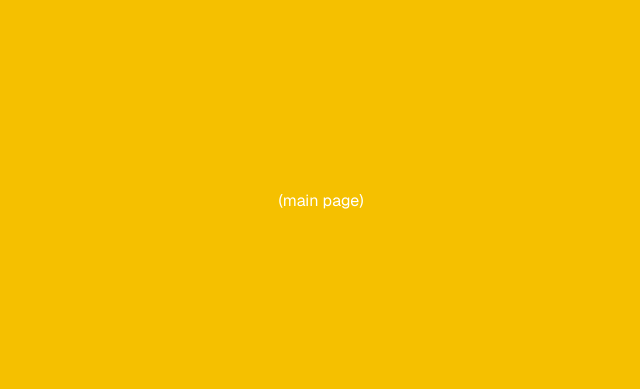
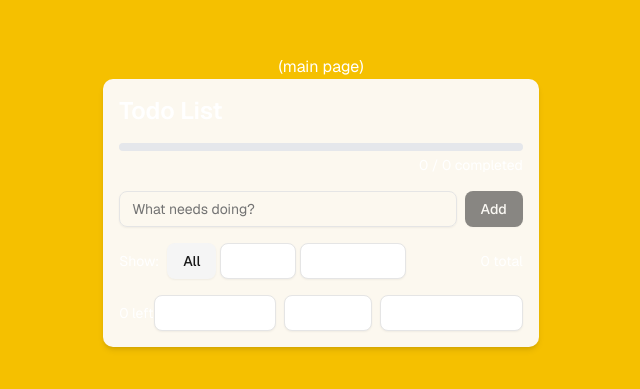
Before and after one commit to SownN207/Hackathon2025_HangMan, a Next.js app: page / in a window 1280 px wide. Shown: the part 199-588 px from the top of the page, without its empty margins (319-959 px from the left). Built offline with nearby package versions, Linux system fonts and the light colour scheme.

Commit message:
finish progress tracker

```diff
--- a/package.json
+++ b/package.json
@@ -23,12 +23,14 @@
     "@libsql/client": "^0.14.0",
     "@radix-ui/react-checkbox": "^1.3.3",
     "@radix-ui/react-label": "^2.1.7",
+    "@radix-ui/react-progress": "^1.1.7",
     "@radix-ui/react-slot": "^1.2.3",
     "@t3-oss/env-nextjs": "^0.12.0",
     "card": "link:/components/ui/card",
     "class-variance-authority": "^0.7.1",
     "clsx": "^2.1.1",
     "drizzle-orm": "^0.41.0",
+    "framer-motion": "^12.23.12",
     "lucide-react": "^0.542.0",
     "next": "^15.2.3",
     "react": "^19.0.0",
--- a/src/app/page.tsx
+++ b/src/app/page.tsx
@@ -1,9 +1,11 @@
 import Link from "next/link";
+import TodoList from "~/components_todolist/todolist";
 
 export default function HomePage() {
   return (
     <main className="flex min-h-screen flex-col items-center justify-center bg-[#F5C000] text-white">
       (main page)
+      <TodoList />
     </main>
   );
 }
--- /dev/null
+++ b/src/components/ui/progress.tsx
@@ -0,0 +1,31 @@
+"use client"
+
+import * as React from "react"
+import * as ProgressPrimitive from "@radix-ui/react-progress"
+
+import { cn } from "~/lib/utils"
+
+function Progress({
+  className,
+  value,
+  ...props
+}: React.ComponentProps<typeof ProgressPrimitive.Root>) {
+  return (
+    <ProgressPrimitive.Root
+      data-slot="progress"
+      className={cn(
+        "bg-primary/20 relative h-2 w-full overflow-hidden rounded-full",
+        className
+      )}
+      {...props}
+    >
+      <ProgressPrimitive.Indicator
+        data-slot="progress-indicator"
+        className="bg-primary h-full w-full flex-1 transition-all"
+        style={{ transform: `translateX(-${100 - (value || 0)}%)` }}
+      />
+    </ProgressPrimitive.Root>
+  )
+}
+
+export { Progress }
--- a/src/components_todolist/todolist.tsx
+++ b/src/components_todolist/todolist.tsx
@@ -3,36 +3,35 @@
 import React, { useEffect, useState, useRef } from "react";
 import { Button } from "~/components/ui/button";
 import { Input } from "~/components/ui/input";
+import { Progress } from "~/components/ui/progress";
 import TodoItem from "./todo_item";
 import type { Todo } from "~/types/todo_types";
-
+import { motion, AnimatePresence } from "framer-motion";
 
 export default function TodoList() {
-	const [todos, setTodos] = useState<Todo[]>(() => {
-		try {
-			const raw = localStorage.getItem("shadcn_todos_v1");
-			return raw ? (JSON.parse(raw) as Todo[]) : [];
-		} catch {
-			return [];
-		}
-	});
-
+  const [todos, setTodos] = useState<Todo[]>([]);
   const [text, setText] = useState("");
   const [editingId, setEditingId] = useState<string | null>(null);
   const [filter, setFilter] = useState<"all" | "active" | "completed">("all");
   const inputRef = useRef<HTMLInputElement | null>(null);
 
   useEffect(() => {
+    try {
+      const raw = localStorage.getItem("shadcn_todos_v1");
+      if (raw) setTodos(JSON.parse(raw));
+    } catch {}
+  }, []);
+
+  useEffect(() => {
     localStorage.setItem("shadcn_todos_v1", JSON.stringify(todos));
   }, [todos]);
 
-
-	function addTodo(e?: React.FormEvent) {
+  const addTodo = (e?: React.FormEvent) => {
     e?.preventDefault();
     const trimmed = text.trim();
     if (!trimmed) return;
     const newTodo: Todo = {
-			id: Math.random().toString(36).slice(2, 9),
+      id: crypto.randomUUID(),
       text: trimmed,
       completed: false,
       createdAt: Date.now(),
@@ -40,35 +39,26 @@ export default function TodoList() {
     setTodos((t) => [newTodo, ...t]);
     setText("");
     inputRef.current?.focus();
-	}
+  };
 
-	function toggle(id: string) {
+  const toggle = (id: string) => {
     setTodos((t) => t.map((x) => (x.id === id ? { ...x, completed: !x.completed } : x)));
-	}
+  };
 
+  const remove = (id: string) => {
+    setTodos((t) => t.filter((x) => x.id !== id));
+  };
 
-	function remove(id: string) {
-		setTodos((t) => t.filter((x) => x.id !== id));
-	}
+  const startEdit = (id: string) => setEditingId(id);
 
-
-	function startEdit(id: string) {
-		setEditingId(id);
-	}
-
-
-	function saveEdit(id: string, newText: string) {
+  const saveEdit = (id: string, newText: string) => {
     const trimmed = newText.trim();
     if (!trimmed) remove(id);
     else setTodos((t) => t.map((x) => (x.id === id ? { ...x, text: trimmed } : x)));
     setEditingId(null);
-	}
+  };
 
-
-	function clearCompleted() {
-		setTodos((t) => t.filter((x) => !x.completed));
-	}
-
+  const clearCompleted = () => setTodos((t) => t.filter((x) => !x.completed));
 
   const shown = todos.filter((t) => {
     if (filter === "active") return !t.completed;
@@ -76,12 +66,32 @@ export default function TodoList() {
     return true;
   });
 
+  const completedCount = todos.filter((t) => t.completed).length;
+  const progressValue = todos.length ? (completedCount / todos.length) * 100 : 0;
 
   return (
-		<div className="max-w-xl mx-auto p-4 bg-[#FCF8FE] rounded shadow space -y-4 text-black mt-10">
+    <div
+      className="max-w-xl mx-auto p-4 rounded-lg shadow-md"
+      style={{ backgroundColor: "#FCF8EF" }}
+    >
       <h1 className="text-2xl font-semibold mb-4">Todo List</h1>
 
-			<form onSubmit={addTodo} className="mb-4 flex gap-4">
+      {/* Animated Progress Tracker */}
+      <div className="mb-4">
+        <div className="w-full bg-gray-200 h-2 rounded-full overflow-hidden">
+          <motion.div
+            className="h-2 bg-blue-500 rounded-full"
+            initial={{ width: 0 }}
+            animate={{ width: `${progressValue}%` }}
+            transition={{ type: "spring", stiffness: 100, damping: 20 }}
+          />
+        </div>
+        <div className="text-sm text-right mt-1">
+          {completedCount} / {todos.length} completed
+        </div>
+      </div>
+
+      <form onSubmit={addTodo} className="mb-4 flex gap-2">
         <Input
           ref={inputRef}
           placeholder="What needs doing?"
@@ -89,7 +99,7 @@ export default function TodoList() {
           onChange={(e) => setText(e.target.value)}
           aria-label="New todo"
         />
-				<Button type="submit" disabled={!text.trim()} className="rounded bg-black hover:bg-[#69686D] text-[#FCF8FE]">
+        <Button type="submit" disabled={!text.trim()}>
           Add
         </Button>
       </form>
@@ -97,24 +107,40 @@ export default function TodoList() {
       <div className="mb-3 flex items-center gap-2">
         <span className="text-sm">Show:</span>
         <div className="flex gap-1">
-					<Button variant={filter === "all" ? "secondary" : "outline"} onClick={() => setFilter("all")}>
+          <Button
+            variant={filter === "all" ? "secondary" : "outline"}
+            onClick={() => setFilter("all")}
+          >
             All
           </Button>
-					<Button variant={filter === "active" ? "secondary" : "outline"} onClick={() => setFilter("active")}>
+          <Button
+            variant={filter === "active" ? "secondary" : "outline"}
+            onClick={() => setFilter("active")}
+          >
             Active
           </Button>
-					<Button variant={filter === "completed" ? "secondary" : "outline"} onClick={() => setFilter("completed")}>
+          <Button
+            variant={filter === "completed" ? "secondary" : "outline"}
+            onClick={() => setFilter("completed")}
+          >
             Completed
           </Button>
         </div>
         <div className="ml-auto text-sm">{todos.length} total</div>
       </div>
 
-
+      {/* Sliding task list */}
       <ul className="space-y-2">
+        <AnimatePresence>
           {shown.map((todo) => (
+            <motion.li
+              key={todo.id}
+              initial={{ opacity: 0, x: -50 }}
+              animate={{ opacity: 1, x: 0 }}
+              exit={{ opacity: 0, x: 50 }}
+              transition={{ type: "spring", stiffness: 300, damping: 20 }}
+            >
               <TodoItem
-						key={todo.id}
                 todo={todo}
                 editingId={editingId}
                 startEdit={startEdit}
@@ -123,14 +149,18 @@ export default function TodoList() {
                 toggle={toggle}
                 setEditingId={setEditingId}
               />
+            </motion.li>
           ))}
+        </AnimatePresence>
       </ul>
-
 
       <div className="mt-4 flex items-center justify-between">
         <div className="text-sm">{todos.filter((t) => !t.completed).length} left</div>
-				<div className="flex gap-1">
-					<Button variant="outline" onClick={() => setTodos((t) => t.map((x) => ({ ...x, completed: true })))}>
+        <div className="flex gap-2">
+          <Button
+            variant="outline"
+            onClick={() => setTodos((t) => t.map((x) => ({ ...x, completed: true })))}
+          >
             Mark all done
           </Button>
           <Button variant="outline" onClick={() => setTodos([])}>
```
Also changed, not shown: 1 other file (tests, documents, lock files or other folders). Lines whose indentation alone changed are shown as unchanged.
